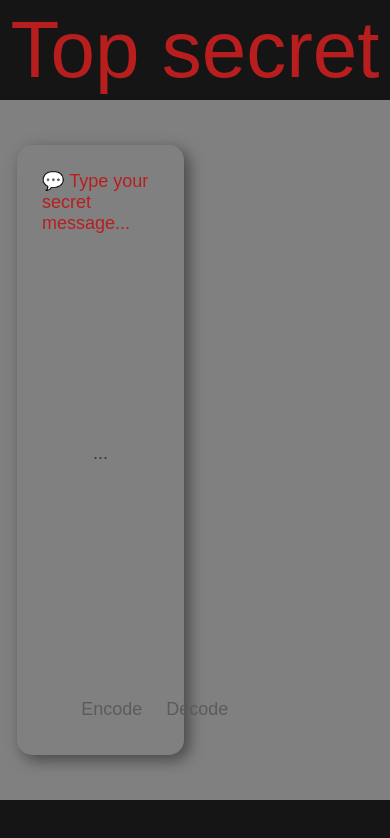
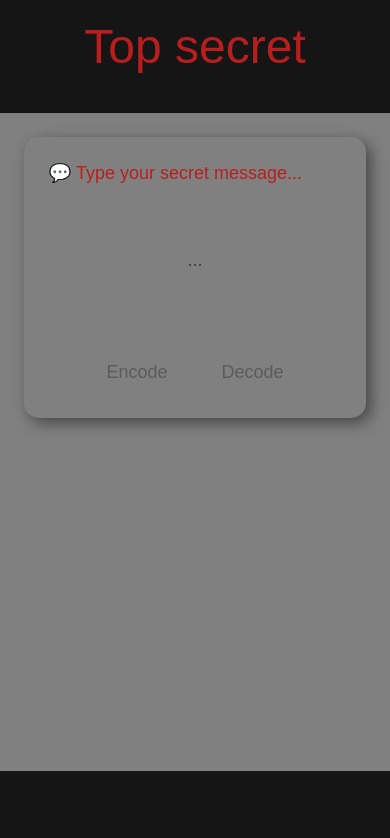
Before and after one commit to KimRv000/top_secret, a plain HTML site: page index.html in a window 390 px wide. Drawn offline with Linux system fonts and the light colour scheme; a web font is replaced by a local one.

Commit message:
responsive

```diff
--- a/style.css
+++ b/style.css
@@ -30,6 +30,7 @@ header {
     color: #b81e1e;
     font-size: 500%;
     padding: 1%;
+    margin: 15px;
 }
 
 .mainContainer {
@@ -37,9 +38,10 @@ header {
     flex-wrap: wrap;
     background-color: grey;
     width: 100%;
-    height: 700px;
+    height: 75vh;
     justify-content: space-evenly;
     align-items: center;
+    margin-top: 20px;
 
 }
 
@@ -97,7 +99,7 @@ header {
 ::placeholder {
     color: #3b3b3b;
     font-size: large;
-  }
+}
 
 
 .output-text {
@@ -210,3 +212,34 @@ header {
     background-color: #000000;
 
 }
+
+@media screen and (max-width:800px){
+    .input-container {
+        width: 80%;
+        height: 40%;
+    }
+    .output-container {
+        width: 80%;
+        height: 40%;
+    }
+}
+@media screen and (max-width:480px){
+    .input-container {
+        width: 75%;
+        height: 35%;
+    }
+    .output-container {
+        width: 75%;
+        height: 35%;
+    }
+    header {
+        font-size: 300%;
+    }
+    .buttons-container {
+        width: 100%;
+        justify-content: center;
+    }
+    .mainContainer {
+        height: 78vh;
+    }
+}
```
